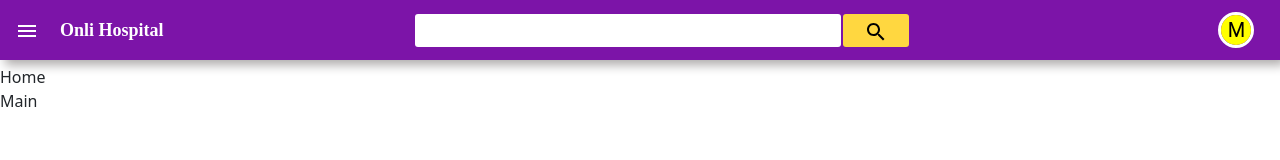
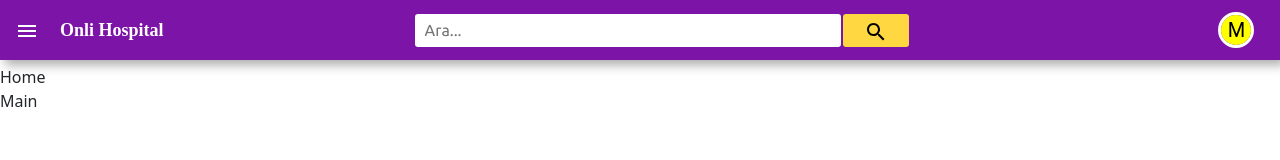
Before and after one commit to mehmetkekec58/onli-hospital-react, a React (Create React App) app: page / in a window 1280 px wide. Shown: the top 160 px of the page. Built offline with nearby package versions, Linux system fonts and the light colour scheme; a web font is replaced by a local one.

Commit message:
added placeholder for search input

```diff
--- a/src/layouts/input/Input.tsx
+++ b/src/layouts/input/Input.tsx
@@ -1,11 +1,11 @@
 import React from 'react'
 import "./Input.css"
 import SearchIcon from '@mui/icons-material/Search';
-
+import { containTexts } from '../../contains/containTexts';
 const Input = () => {
   return (
 <form className='search-input-form'>
-    <input className="search-input" type="text" />
+    <input className="search-input" placeholder={containTexts.search} type="text" />
     <button className='search-button' type='submit'><SearchIcon  className='search-icon'/></button>
 </form>
   )
```
